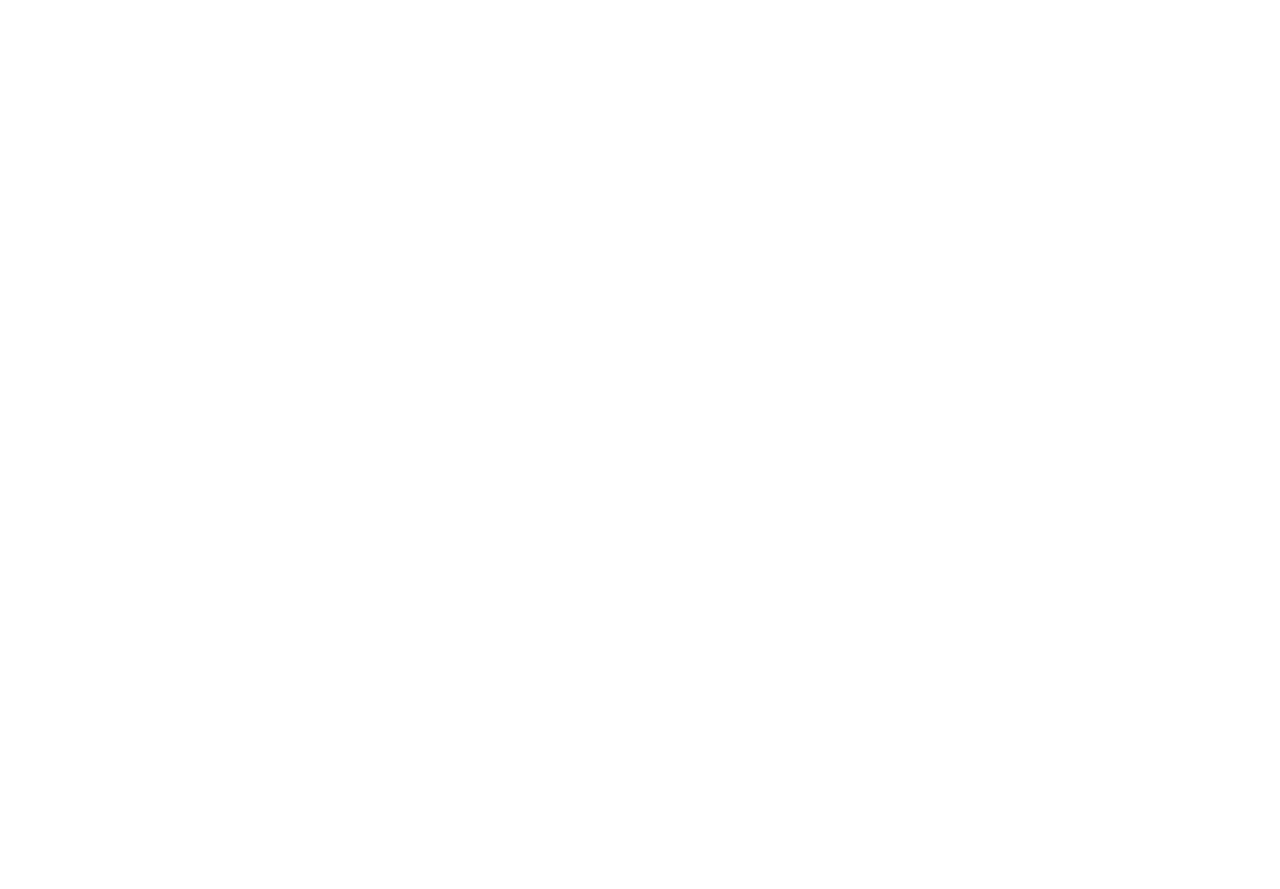
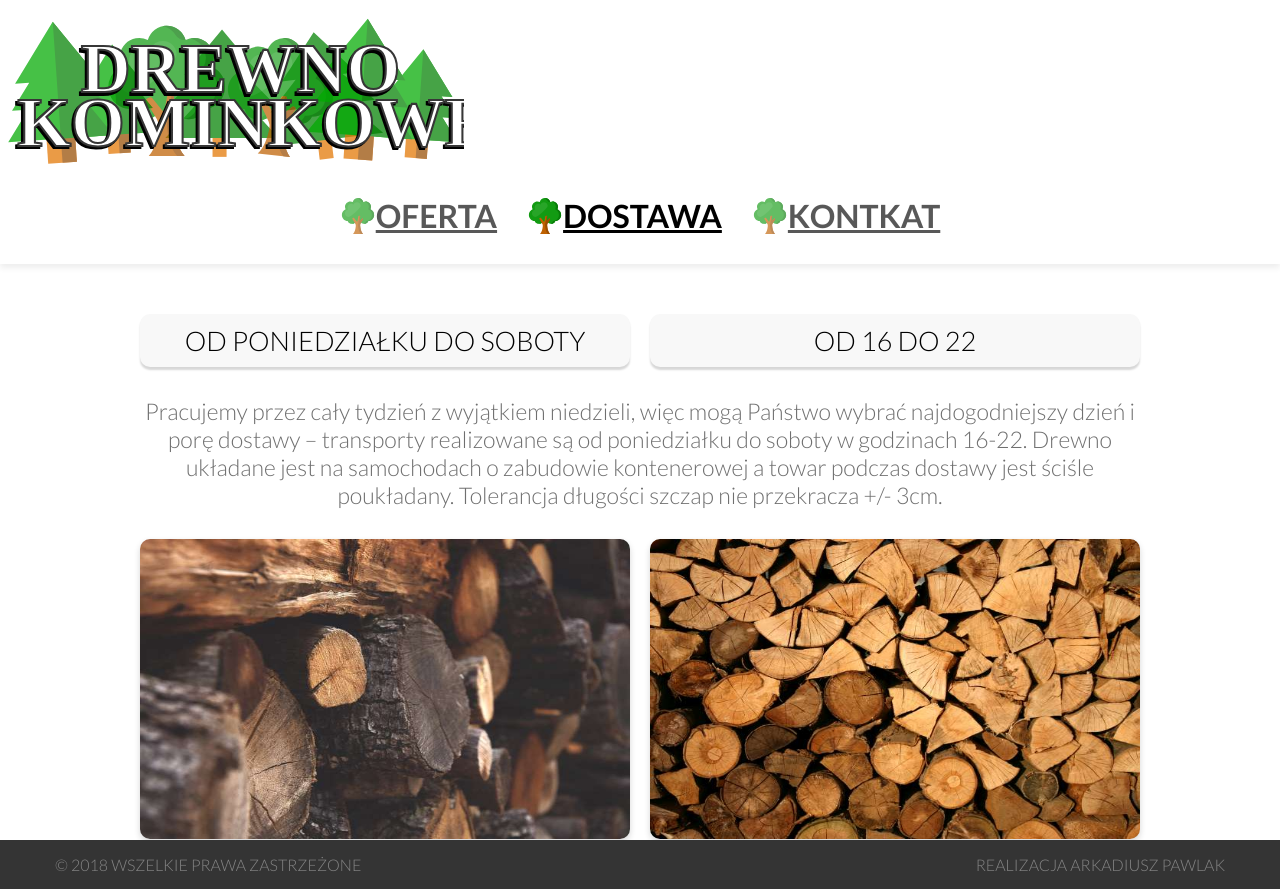
Before and after one commit to arekrgw/drewnokominkowe, a plain HTML site: page dostawa.html in a window 1280 px wide. Before the commit the page ends 800 px from the top, so only its background shows below. Drawn offline with Linux system fonts and the light colour scheme.

Commit message:
Dostawa created

```diff
--- a/css/main.sass
+++ b/css/main.sass
@@ -6,6 +6,8 @@
     margin: 0
 body
     font-family: 'Lato', sans-serif
+    min-height: 100vh
+    position: relative
 
 a
     text-decoration: none
@@ -94,6 +96,7 @@ ul
 
 footer
     background: #343434
+
     .footer-wrapper
         color: rgba(255,255,255,.4)
         margin: auto
@@ -103,3 +106,47 @@ footer
         display: flex
         font-weight: 300
         justify-content: space-between
+.fix
+    position: absolute
+    bottom: 0
+    left: 0
+    right: 0
+//dostawa
+
+.wrapper-dostawa
+    width: 1000px
+    margin: auto
+    font-weight: 300
+    display: flex
+    flex-wrap: wrap
+    padding: 50px 0
+
+    img
+        width: calc(50% - 10px)
+        box-shadow: 0 3px 6px rgba(0,0,0,0.16)
+        border-radius: 10px
+        height: 300px
+
+.img-one
+    margin-right: 10px
+.img-two
+    margin-left: 10px
+.info
+    box-sizing: border-box
+    width: calc(50% - 10px)
+    background: #F8F8F8
+    box-shadow: 0 3px 2px rgba(0,0,0,0.16)
+    border-radius: 10px
+    font-size: 27px
+    padding: 10px 20px
+    text-align: center
+
+.days
+    margin-right: 10px
+.hours
+    margin-left: 10px
+.dostawa-desc
+    text-align: center
+    font-size: 23px
+    color: #6f6f6f
+    margin: 30px 0
--- a/dostawa.html
+++ b/dostawa.html
@@ -0,0 +1,44 @@
+<!DOCTYPE html>
+<html lang="pl">
+<head>
+    <meta charset="UTF-8">
+    <meta name="viewport" content="width=device-width, initial-scale=1.0">
+    <meta http-equiv="X-UA-Compatible" content="ie=edge">
+    <title>Drewno Kominkowe</title>
+
+    <link rel="stylesheet" href="css/main.css">
+</head>
+<body>
+
+    <header>
+        <img src="img/header.svg" alt="drewno kominkowe">
+        <nav>
+            <ul class="menu">
+                <li class="oferta">
+                    <a href="index.html"><img src="img/tree.svg">OFERTA</a>
+                </li>
+                <li class="dostawa">
+                    <a href="dostawa.html" class="active"><img src="img/tree.svg">DOSTAWA</a>
+                </li>
+                <li class="kontakt">
+                    <a href="kontakt.html"><img src="img/tree.svg">KONTKAT</a>
+                </li>
+            </ul>
+        </nav>
+    </header>
+    <div class="wrapper-dostawa">
+        <div class="info days">OD PONIEDZIAŁKU DO SOBOTY</div>
+        <div class="info hours">OD 16 DO 22</div>
+        <p class="dostawa-desc">Pracujemy przez cały tydzień z wyjątkiem niedzieli, więc mogą Państwo wybrać najdogodniejszy dzień i porę dostawy – transporty realizowane są od poniedziałku do soboty w godzinach 16-22. Drewno układane jest na samochodach o zabudowie kontenerowej a towar podczas dostawy jest ściśle poukładany. Tolerancja długości szczap nie przekracza +/- 3cm.</p>
+        <img class="img-one" src="img/dostawa1.jpg" alt="przyklad">
+        <img class="img-two" src="img/dostawa2.jpg" alt="przyklad">
+    </div>
+
+    <footer class="fix">
+        <div class="footer-wrapper">
+            <p>&copy; 2018 WSZELKIE PRAWA ZASTRZEŻONE</p>
+            <p>REALIZACJA ARKADIUSZ PAWLAK</p>
+        </div>
+    </footer>
+</body>
+</html>
```
Also changed, not shown: index.html (+3 -3 lines), css/main.css, img/dostawa1.jpg (added), img/dostawa2.jpg (added), 1 other file.
